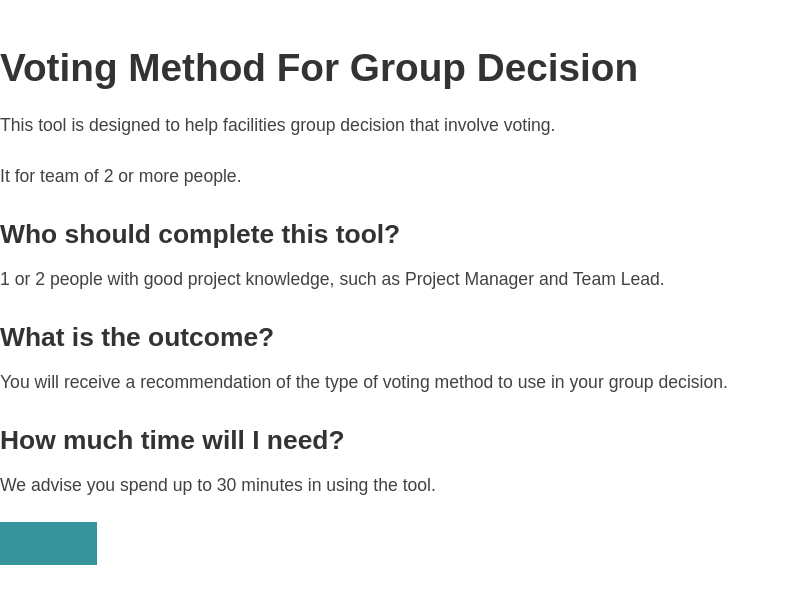
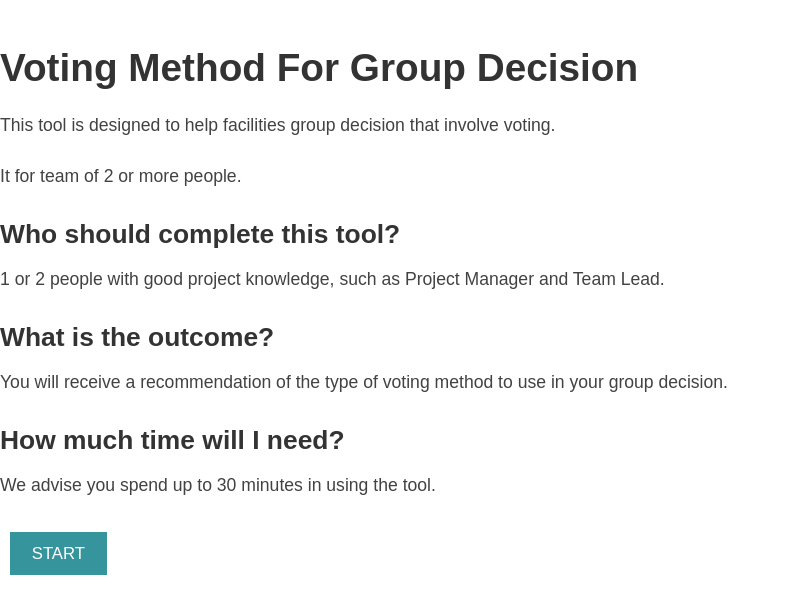
Before and after one commit to Logic-Legends/Decision-Making-Frmwk, a React (Create React App) app in the folder client/: page / in a window 1280 px wide. Shown: the top 614 px of the page, without its empty margins (0-790 px from the left). Built offline with nearby package versions, Linux system fonts and the light colour scheme.

Commit message:
update start button and buttons outside from goal

```diff
--- a/client/src/components/start-page/Start.js
+++ b/client/src/components/start-page/Start.js
@@ -17,10 +17,10 @@ const Start = () => {
           <p>We advise you spend up to 30 minutes in using the tool. </p>
 
 
-      <button className="link-start">
+      {/* <button className="link-start">
       <Link className="link-start" to="/define-goal">Start</Link>
-      </button>
-
+      </button> */}
+      <Link to="/define-goal">	<button className="inner">START</button></Link>
     </div>
   );
 };
--- a/client/src/components/step-1/Step-1.js
+++ b/client/src/components/step-1/Step-1.js
@@ -59,11 +59,12 @@ const Step1 = () => {
               required
             />
 
-          <div id="button-same-line">
+
+        </div>
+        <div id="button-same-line">
 				<Link to="/">	<button className="inner">BACK</button></Link>
 				<Link to="/decision-makers"><button className="inner">NEXT</button>	</Link>
 			</div>
-        </div>
     </div>
   );
 };
```
